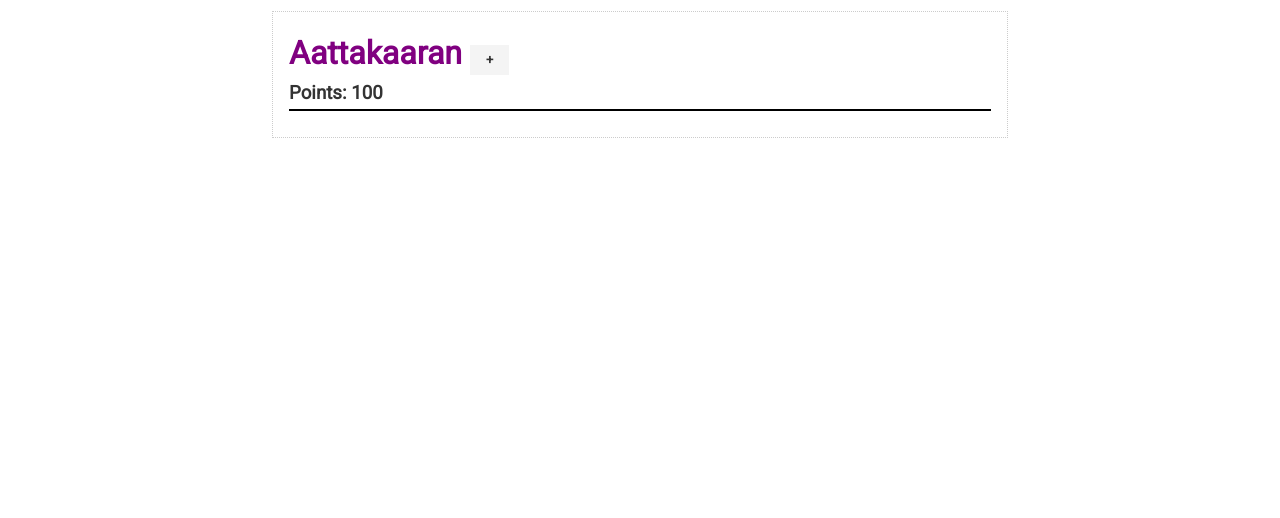
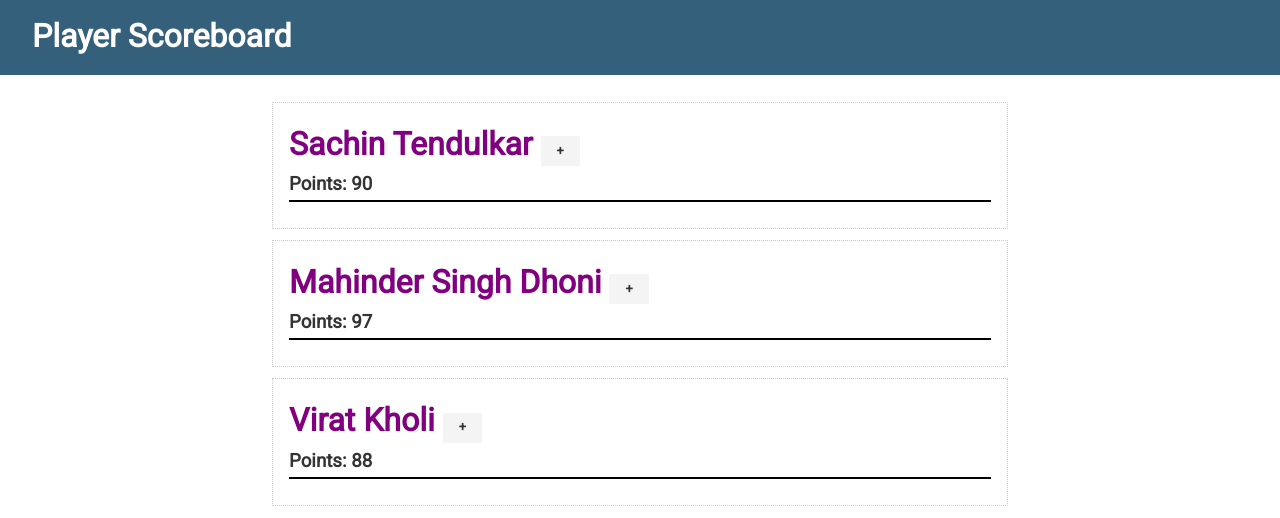
Before and after one commit to guhandelta/Simple-Svelte-Scorecard-App, a Svelte app: page / in a window 1280 px wide. Shown: the top 518 px of the page. Built offline with nearby package versions, Linux system fonts and the light colour scheme.

Commit message:
Used loop to render a component for every value in an array, by passing the values as props/args

```diff
--- a/src/App.svelte
+++ b/src/App.svelte
@@ -1,34 +1,30 @@
 <script>
-	let name = "Aattakaaran";
-	let points = 100;
-	// const addPoint = () => (points += 1);
-	const reducePoint = () => (points -= 1);
-	let showModifiers = false;
-	const toggleModifiers = () => (showModifiers = !showModifiers);
+	import Navbar from './Navbar.svelte'
+	import Player from './Player.svelte'
+
+	const players = [
+		{
+			name: "Sachin Tendulkar",
+			points: 90
+		},
+		{
+			name: "Mahinder Singh Dhoni",
+			points: 97
+		},
+		{
+			name: "Virat Kholi",
+			points: 88
+		},
+	];
 </script>
 
-<style>
-	h1 {
-		color: purple;
-	}
-	h3 {
-		margin-bottom: 10px;
-		border-bottom: 2px solid #000;
-	}
-</style>
+<Navbar />
 <div class="container">
-	<div class="card">
-		<h1>
-			{name}
-			<button class="btn btn-sm" on:click={toggleModifiers}>
-				{#if showModifiers}-{:else}+{/if}
-			</button>
-		</h1>
-		<h3>Points: {points}</h3>
-		{#if showModifiers}
-			<button class="btn" on:click={() => (points += 1)}>Add Points</button>
-			<button class="btn btn-dark" on:click={reducePoint}>Reduce Points</button>
-			<input type="number" bind:value={points} />
-		{/if}
-	</div>
+	{#if players.length === 0}
+		<p>No Players Available</p>
+	{:else}
+		{#each players as player }
+			<Player name={player.name} points={player.points} />
+		{/each}
+	{/if}
 </div>
--- /dev/null
+++ b/src/Navbar.svelte
@@ -0,0 +1,3 @@
+<div class="navbar bg-primary">
+    <h1>Player Scoreboard</h1>
+</div>
--- /dev/null
+++ b/src/Player.svelte
@@ -0,0 +1,32 @@
+<script>
+	export let name; //Instead of setting the values, get the values as/from the props
+	export let points;
+	// const addPoint = () => (points += 1);
+	const reducePoint = () => (points -= 1);
+	let showModifiers = false;
+	const toggleModifiers = () => (showModifiers = !showModifiers);
+</script>
+
+<style>
+	h1 {
+		color: purple;
+	}
+	h3 {
+		margin-bottom: 10px;
+		border-bottom: 2px solid #000;
+	}
+</style>
+<div class="card">
+	<h1>
+		{name}
+		<button class="btn btn-sm" on:click={toggleModifiers}>
+			{#if showModifiers}-{:else}+{/if}
+		</button>
+	</h1>
+	<h3>Points: {points}</h3>
+	{#if showModifiers}
+		<button class="btn" on:click={() => (points += 1)}>Add Points</button>
+		<button class="btn btn-dark" on:click={reducePoint}>Reduce Points</button>
+		<input type="number" bind:value={points} />
+	{/if}
+</div>
```
